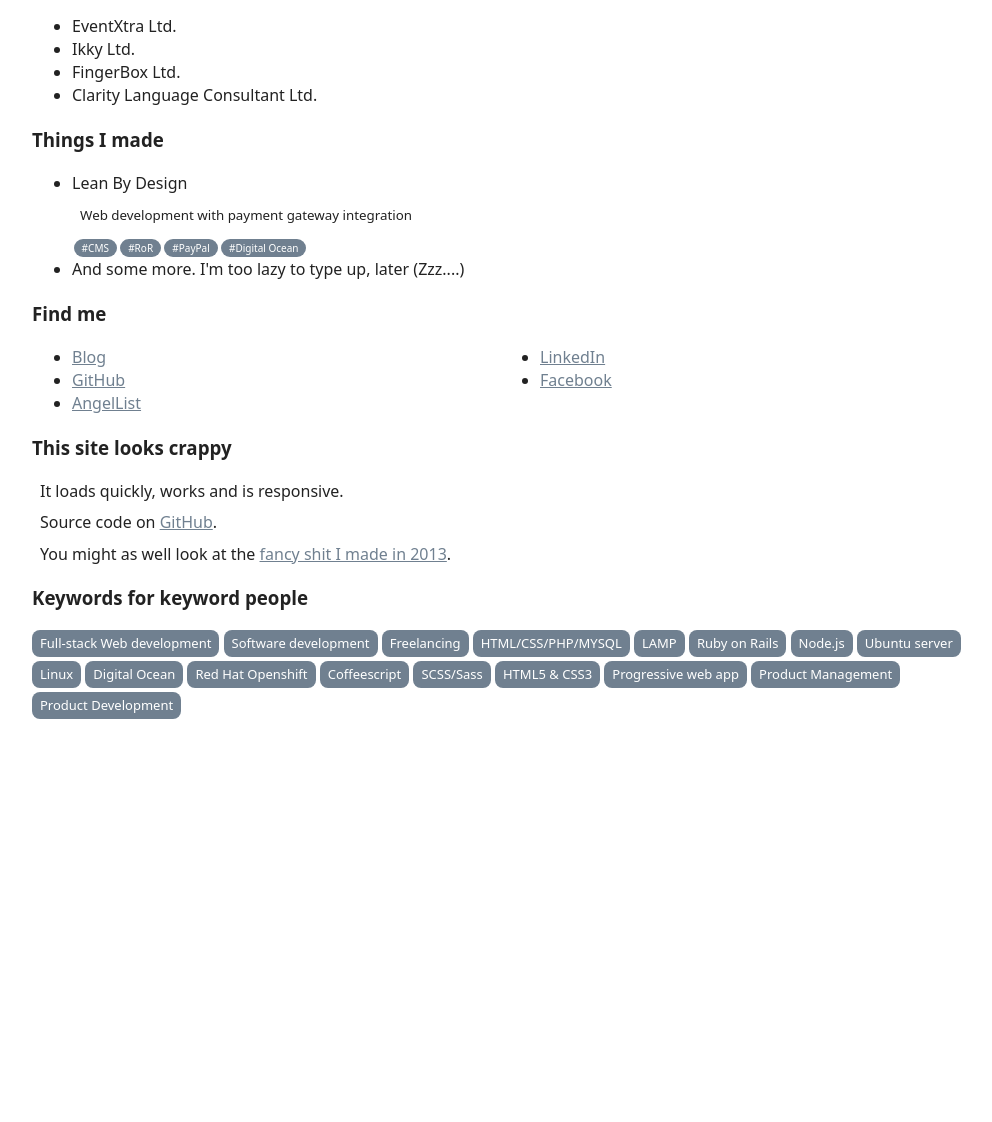
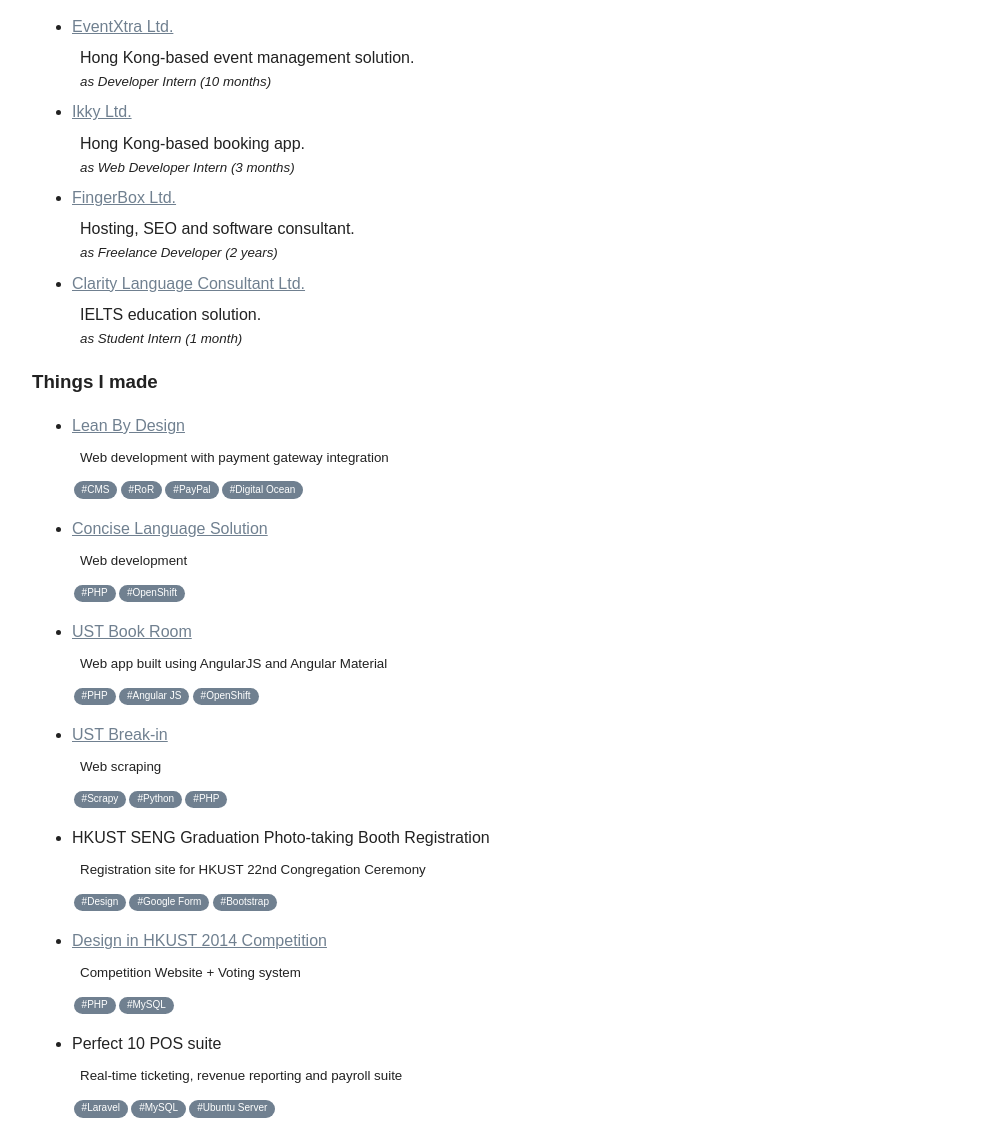
Before and after one commit to tommyku/hp2, a website: page src/jade/index.jade in a window 1280 px wide. Shown: the part 400-1522 px from the top of the page, without its empty margins (128-1120 px from the left). Before the commit the page ends 1147 px from the top, so only its background shows below. Drawn offline with nearby package versions, Linux system fonts and the light colour scheme; files that its build step writes are made by us from their sources.

Commit message:
ADD: more descriptions

```diff
--- a/src/jade/index.jade
+++ b/src/jade/index.jade
@@ -27,14 +27,38 @@
 
       h3#experience Good people I'd worked with
       ul
-        li EventXtra Ltd.
-        li Ikky Ltd.
-        li FingerBox Ltd.
-        li Clarity Language Consultant Ltd.
+        li
+          a(href='https://www.eventxtra.com') EventXtra Ltd.
+          p
+            | Hong Kong-based event management solution.
+            br
+            small
+              i as Developer Intern (10 months)
+        li
+          a(href='http://www.ikky.com/') Ikky Ltd.
+          p
+            | Hong Kong-based booking app.
+            br
+            small
+              i as Web Developer Intern (3 months)
+        li
+          a(href='http://www.myfingerbox.com/') FingerBox Ltd.
+          p
+            | Hosting, SEO and software consultant.
+            br
+            small
+              i as Freelance Developer (2 years)
+        li
+          a(href='http://www.clarityenglish.com/') Clarity Language Consultant Ltd.
+          p
+            | IELTS education solution.
+            br
+            small
+              i as Student Intern (1 month)
       h3#projects Things I made
-      ul
+      ul#project-list
         li
-          | Lean By Design
+          a(href='https://leanxdesign.com') Lean By Design
           p
             small Web development with payment gateway integration
           i.tag CMS
@@ -42,7 +66,45 @@
           i.tag PayPal
           i.tag Digital Ocean
         li
-          | And some more. I'm too lazy to type up, later (Zzz....)
+          a(href='http://www.ccls.com.hk/') Concise Language Solution
+          p
+            small Web development
+          i.tag PHP
+          i.tag OpenShift
+        li
+          a(href='http://liba.ck2ustudio.com/') UST Book Room
+          p
+            small Web app built using AngularJS and Angular Material
+          i.tag PHP
+          i.tag Angular JS
+          i.tag OpenShift
+        li
+          a(href='https://re.ck2ustudio.com') UST Break-in
+          p
+            small Web scraping
+          i.tag Scrapy
+          i.tag Python
+          i.tag PHP
+        li
+          | HKUST SENG Graduation Photo-taking Booth Registration
+          p
+            small Registration site for HKUST 22nd Congregation Ceremony
+          i.tag Design
+          i.tag Google Form
+          i.tag Bootstrap
+        li
+          a(href='http://designcontest.ust.hk/') Design in HKUST 2014 Competition
+          p
+            small Competition Website + Voting system
+          i.tag PHP
+          i.tag MySQL
+        li
+          | Perfect 10 POS suite
+          p
+            small Real-time ticketing, revenue reporting and payroll suite
+          i.tag Laravel
+          i.tag MySQL
+          i.tag Ubuntu Server
       h3#find-me Find me
       ul.two-column
         li
@@ -55,15 +117,6 @@
           a(href='https://www.linkedin.com/in/tommy-ku-65aba999') LinkedIn
         li
           a(href='https://facebook.com/heros.ku') Facebook
-
-      h3#crappy This site looks crappy
-      p It loads quickly, works and is responsive.
-      p Source code on&nbsp;
-        a(href='https://github.com/tommyku/hp2') GitHub
-        | .
-      p You might as well look at the&nbsp;
-        a(href='http://tommyku.com') fancy shit I made in 2013
-        | .
 
       h3#keywords Keywords for keyword people
       .tablets
--- a/src/sass/style.scss
+++ b/src/sass/style.scss
@@ -1,7 +1,7 @@
 html, body {
   font-size: medium;
   font-weight: normal;
-  font-family: sans;
+  font-family: sans-serif;
   line-height: 1.45;
   color: #222222;
 }
@@ -25,7 +25,6 @@
   font-size: larger;
   text-align: center;
   font-weight: normal;
-  font-family: serif;
   i {
     font-family: monospace;
   }
@@ -66,6 +65,12 @@
   }
 }
 
+#project-list {
+  li {
+    margin-bottom: 1em;
+  }
+}
+
 .two-column {
   columns: 2 auto;
 }
```
Also changed, not shown: dist/css/style.css, dist/index.html.
